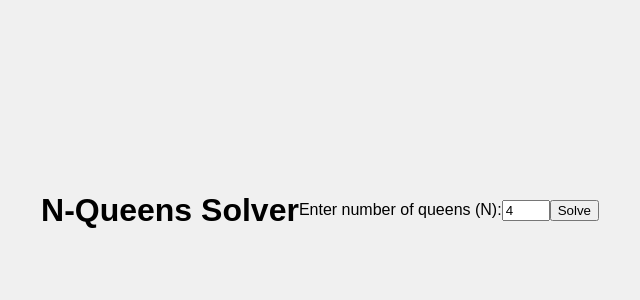
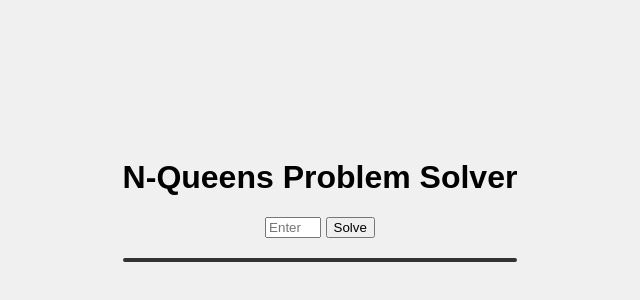
Before and after one commit to rithinhosur/NQ, a plain HTML site: page index.html in a window 1280 px wide. Shown: the part 198-498 px from the top of the page, without its empty margins (320-960 px from the left). Drawn offline with Linux system fonts and the light colour scheme.

Commit message:
Update index.html

```diff
--- a/index.html
+++ b/index.html
@@ -7,14 +7,13 @@
     <link rel="stylesheet" href="styles.css">
 </head>
 <body>
-
-<h1>N-Queens Solver</h1>
-<label for="n">Enter number of queens (N): </label>
-<input type="number" id="n" min="1" max="8" value="4">
-<button onclick="solveNQueens()">Solve</button>
-
-<div id="solutions"></div>
-
-<script src="script.js"></script>
+    <div class="container">
+        <h1>N-Queens Problem Solver</h1>
+        <input type="number" id="n" placeholder="Enter number of queens (N)" min="4" max="10">
+        <button id="solveButton">Solve</button>
+        <div id="puzzleGrid" class="grid"></div>
+        <div id="steps" class="steps"></div>
+    </div>
+    <script src="script.js"></script>
 </body>
 </html>
```
